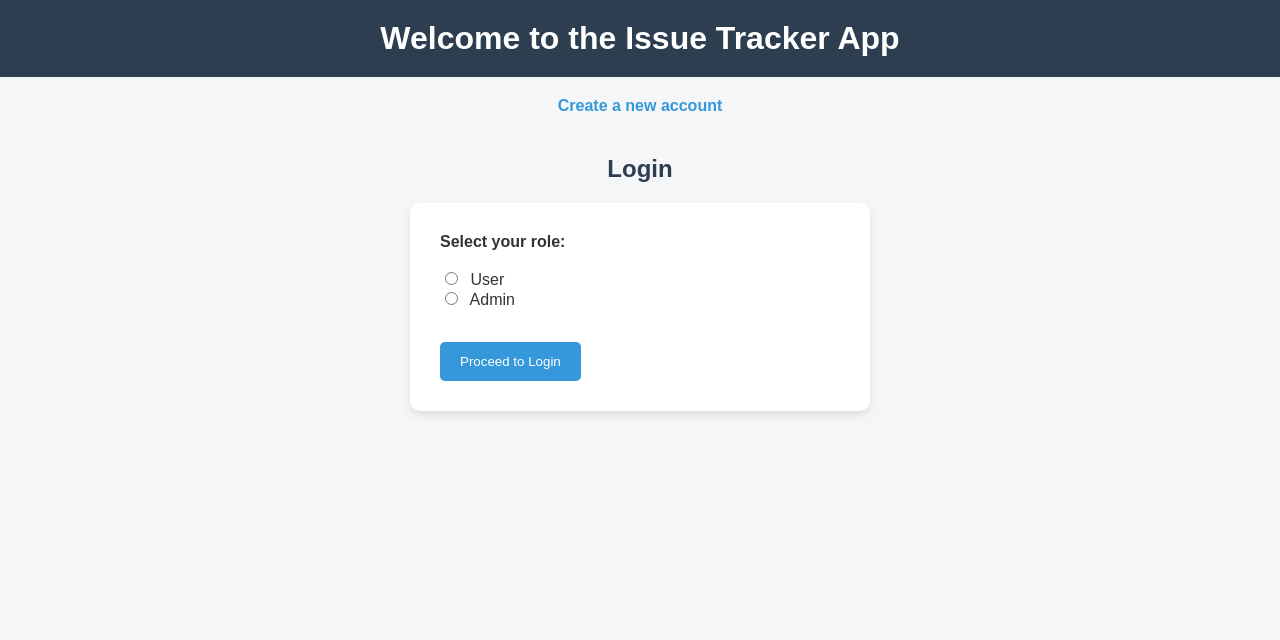
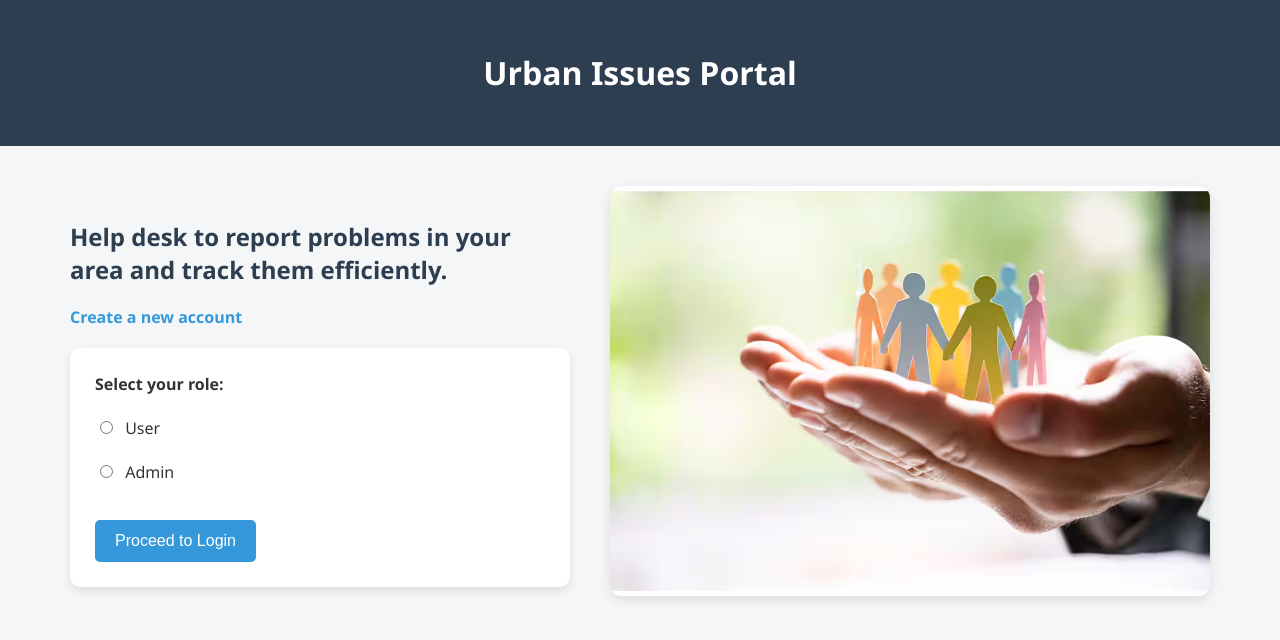
Before and after one commit to Swamini11/IS-Project, a Flask app: page / in a window 1280 px wide. Shown: the top 640 px of the page. Run offline with Flask 3, Linux system fonts and the light colour scheme.

Commit message:
Added image and Structural change to home page

```diff
--- a/templates/home.html
+++ b/templates/home.html
@@ -3,37 +3,63 @@
 <head>
     <meta charset="UTF-8">
     <meta name="viewport" content="width=device-width, initial-scale=1.0">
-    <title>Welcome to the Issue Tracker App</title>
+    <title>Urban Issues Portal</title>
     <style>
         body {
-            font-family: Arial, sans-serif;
+            font-family: 'Segoe UI', Tahoma, Geneva, Verdana, sans-serif;
             background-color: #f4f6f8;
             color: #333;
             margin: 0;
             padding: 0;
         }
 
-        h1 {
+        header {
             background-color: #2c3e50;
             color: #fff;
-            padding: 20px;
+            padding: 30px 20px;
             text-align: center;
-            margin: 0;
         }
 
-        h2 {
-            color: #2c3e50;
-            text-align: center;
-            margin-top: 40px;
+        main {
+            display: flex;
+            flex-wrap: wrap;
+            align-items: center;
+            justify-content: center;
+            gap: 40px;
+            padding: 40px 20px;
         }
 
-        form {
-            max-width: 400px;
-            margin: 20px auto;
+        .text-section {
+            flex: 1;
+            min-width: 300px;
+            max-width: 500px;
+        }
+
+        .text-section h2 {
+            color: #2c3e50;
+            margin-bottom: 20px;
+        }
+
+        .text-section p {
+            margin-bottom: 20px;
+        }
+
+        .text-section a {
+            color: #3498db;
+            text-decoration: none;
+            font-weight: bold;
+        }
+
+        .text-section a:hover {
+            text-decoration: underline;
+        }
+
+        .form-container {
             background: #fff;
-            padding: 30px;
+            padding: 25px;
             border-radius: 10px;
             box-shadow: 0 4px 8px rgba(0,0,0,0.1);
+            margin-top: 20px;
         }
 
         label {
@@ -51,6 +77,7 @@
             padding: 12px 20px;
             border-radius: 5px;
             cursor: pointer;
+            font-size: 1rem;
             margin-top: 15px;
         }
 
@@ -58,32 +85,56 @@
             background-color: #2980b9;
         }
 
-        p {
-            text-align: center;
-            margin-top: 20px;
+        .image-section {
+            flex: 1;
+            min-width: 300px;
+            max-width: 600px;
         }
 
-        a {
-            color: #3498db;
-            text-decoration: none;
-            font-weight: bold;
+        .image-section img {
+            max-width: 100%;
+            height: auto;
+            border-radius: 12px;
+            box-shadow: 0 4px 12px rgba(0, 0, 0, 0.1);
         }
 
-        a:hover {
-            text-decoration: underline;
+        @media (max-width: 768px) {
+            main {
+                flex-direction: column;
+                padding: 20px;
+            }
+
+            .text-section, .image-section {
+                max-width: 100%;
+            }
         }
     </style>
 </head>
 <body>
-    <h1>Welcome to the Issue Tracker App</h1>
+    <header>
+        <h1>Urban Issues Portal</h1>
+    </header>
+
+    <main>
+        <!-- Text and Form Section -->
+        <div class="text-section">
+            <h2>Help desk to report problems in your area and track them efficiently.</h2>
             <p><a href="{{ url_for('register') }}">Create a new account</a></p>
 
-    <h2>Login</h2>
+            <div class="form-container">
                 <form action="{{ url_for('login_choice') }}" method="POST">
                     <label for="role">Select your role:</label><br><br>
-        <input type="radio" id="user" name="role" value="user" required> User<br>
+                    <input type="radio" id="user" name="role" value="user" required> User<br><br>
                     <input type="radio" id="admin" name="role" value="admin"> Admin<br><br>
                     <input type="submit" value="Proceed to Login">
                 </form>
+            </div>
+        </div>
+
+        <!-- Image Section -->
+        <div class="image-section">
+            <img src="{{ url_for('static', filename='uploads/publicwelfareimage.png') }}" alt="Urban Issues">
+        </div>
+    </main>
 </body>
 </html>
```
Also changed, not shown: templates/admin_dashboard.html (+102 -51 lines), static/uploads/publicwelfareimage.png (added). Lines whose indentation alone changed are shown as unchanged.
